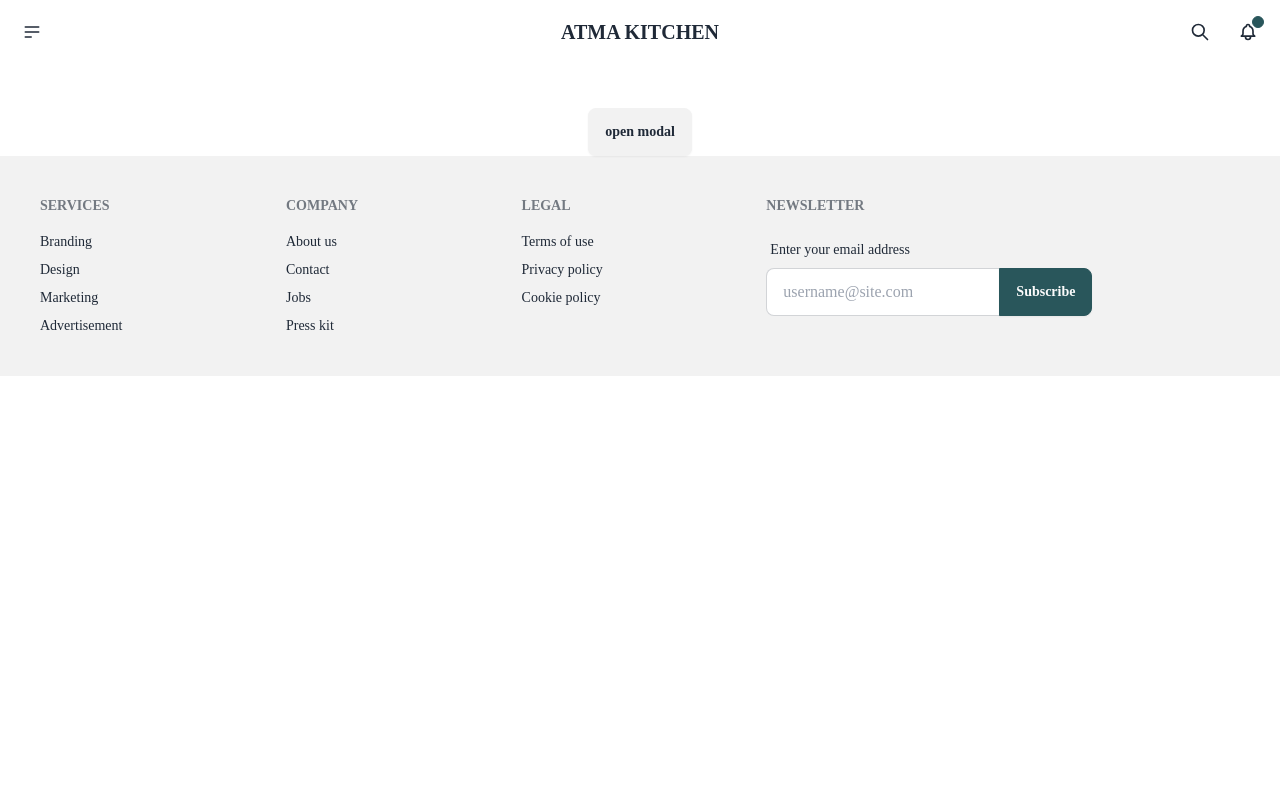
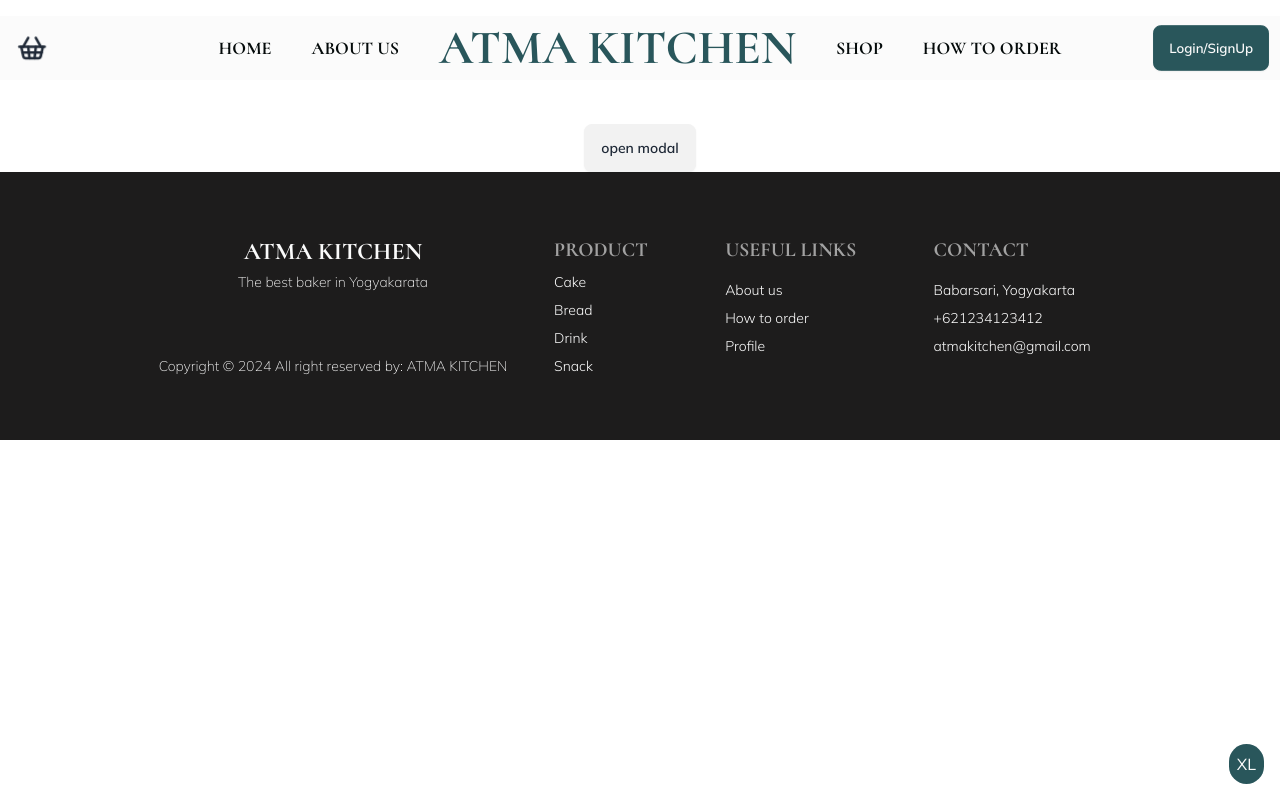
Before and after one commit to Allv16/AtmaBakery, a React (Vite) app: page / in a window 1280 px wide. Built offline with nearby package versions, Linux system fonts and the light colour scheme.

Commit message:
feat(navbar, footer)

```diff
--- a/package.json
+++ b/package.json
@@ -11,6 +11,7 @@
   },
   "dependencies": {
     "axios": "^1.6.8",
+    "lucide-react": "^0.373.0",
     "react": "^18.2.0",
     "react-dom": "^18.2.0",
     "react-router-dom": "^6.22.3",
--- a/src/components/Footer.tsx
+++ b/src/components/Footer.tsx
@@ -1,42 +1,34 @@
 export const Footer = () => {
   return (
-    <footer className="footer p-10 bg-base-200 text-base-content">
-      <nav>
-        <h6 className="footer-title">Services</h6>
-        <a className="link link-hover">Branding</a>
-        <a className="link link-hover">Design</a>
-        <a className="link link-hover">Marketing</a>
-        <a className="link link-hover">Advertisement</a>
+    <footer className="footer p-10 bg-footer text-white font-sans px-4 xl:px-32 py-16">
+      <nav className="flex flex-col h-full justify-between mx-auto ">
+        <div className="text-center mx-auto">
+          <h5 className="text-2xl font-serif font-bold">ATMA KITCHEN</h5>
+          <p className="font-extralight mt-1">The best baker in Yogyakarata</p>
+        </div>
+        <p className="font-extralight mt-3">
+          Copyright &copy; 2024 All right reserved by: ATMA KITCHEN
+        </p>
       </nav>
-      <nav>
-        <h6 className="footer-title">Company</h6>
-        <a className="link link-hover">About us</a>
-        <a className="link link-hover">Contact</a>
-        <a className="link link-hover">Jobs</a>
-        <a className="link link-hover">Press kit</a>
+      <nav className="flex flex-col gap-2">
+        <h6 className="footer-title font-serif text-xl my-0">Product</h6>
+        <a className="link link-hover font-light">Cake</a>
+        <a className="link link-hover font-light">Bread</a>
+        <a className="link link-hover font-light">Drink</a>
+        <a className="link link-hover font-light">Snack</a>
       </nav>
-      <nav>
-        <h6 className="footer-title">Legal</h6>
-        <a className="link link-hover">Terms of use</a>
-        <a className="link link-hover">Privacy policy</a>
-        <a className="link link-hover">Cookie policy</a>
+      <nav className="flex flex-col gap-2">
+        <h6 className="footer-title font-serif text-xl">Useful Links</h6>
+        <a className="link link-hover font-light">About us</a>
+        <a className="link link-hover font-light">How to order</a>
+        <a className="link link-hover font-light">Profile</a>
       </nav>
-      <form>
-        <h6 className="footer-title">Newsletter</h6>
-        <fieldset className="form-control w-80">
-          <label className="label">
-            <span className="label-text">Enter your email address</span>
-          </label>
-          <div className="join">
-            <input
-              type="text"
-              placeholder="username@site.com"
-              className="input input-bordered join-item"
-            />
-            <button className="btn btn-primary join-item">Subscribe</button>
-          </div>
-        </fieldset>
-      </form>
+      <nav className="flex flex-col gap-2">
+        <h6 className="footer-title font-serif text-xl">Contact</h6>
+        <a className="link link-hover font-light">Babarsari, Yogyakarta</a>
+        <a className="link link-hover font-light">+621234123412</a>
+        <a className="link link-hover font-light">atmakitchen@gmail.com</a>
+      </nav>
     </footer>
   );
 };
--- /dev/null
+++ b/src/components/Indicator.tsx
@@ -0,0 +1,42 @@
+import { useState, useEffect } from "react";
+
+export default function Indicator() {
+  const [sizeText, setSizeText] = useState("");
+
+  useEffect(() => {
+    const handleResize = () => {
+      const width = window.innerWidth;
+
+      // Determine the size text based on the screen width
+      if (width < 640) {
+        setSizeText("xs");
+      } else if (width < 768) {
+        setSizeText("sm");
+      } else if (width < 1024) {
+        setSizeText("md");
+      } else if (width < 1280) {
+        setSizeText("lg");
+      } else if (width < 1536) {
+        setSizeText("xl");
+      } else {
+        setSizeText("2xl");
+      }
+    };
+
+    handleResize();
+
+    window.addEventListener("resize", handleResize);
+
+    return () => {
+      window.removeEventListener("resize", handleResize);
+    };
+  }, []);
+
+  return (
+    !import.meta.env.PROD && (
+      <div className="bottom-4 right-4 rounded-full bg-primary p-2 text-white fixed z-50">
+        {sizeText.toUpperCase()}
+      </div>
+    )
+  );
+}
--- a/src/components/Navbar.tsx
+++ b/src/components/Navbar.tsx
@@ -1,23 +1,12 @@
+import { ShoppingBasket, Menu } from "lucide-react";
+
 export function Navbar() {
   return (
-    <div className="navbar bg-base-100">
+    <div className="navbar bg-white my-4 font-serif">
       <div className="navbar-start">
-        <div className="dropdown">
+        <div className="dropdown lg:block hidden">
           <div tabIndex={0} role="button" className="btn btn-ghost btn-circle">
-            <svg
-              xmlns="http://www.w3.org/2000/svg"
-              className="h-5 w-5"
-              fill="none"
-              viewBox="0 0 24 24"
-              stroke="currentColor"
-            >
-              <path
-                strokeLinecap="round"
-                strokeLinejoin="round"
-                strokeWidth="2"
-                d="M4 6h16M4 12h16M4 18h7"
-              />
-            </svg>
+            <ShoppingBasket size={32} />
           </div>
           <ul
             tabIndex={0}
@@ -34,45 +23,43 @@ export function Navbar() {
             </li>
           </ul>
         </div>
+        <div className="dropdown lg:hidden">
+          <div tabIndex={0} role="button" className="btn btn-ghost btn-circle">
+            <Menu size={20} />
+          </div>
+          <ul
+            tabIndex={0}
+            className="menu menu-sm dropdown-content mt-3 z-[1] p-2 shadow bg-base-100 rounded-box w-52 font-sans"
+          >
+            <li>
+              <a>Homepage</a>
+            </li>
+            <li>
+              <a>Portfolio</a>
+            </li>
+            <li>
+              <a>About</a>
+            </li>
+          </ul>
+        </div>
       </div>
-      <div className="navbar-center">
-        <a className="btn btn-ghost text-xl">ATMA KITCHEN</a>
+      <div className="navbar-center gap-10">
+        <a className="text-lg font-bold text-black hidden lg:block">HOME</a>
+        <a className="text-lg font-bold text-black hidden lg:block">ABOUT US</a>
+        <h1 className="text-4xl lg:text-5xl font-bold text-primary ">
+          ATMA KITCHEN
+        </h1>
+        <a className="text-lg font-bold text-black hidden lg:block">SHOP</a>
+        <a className="text-lg font-bold text-black hidden lg:block">
+          HOW TO ORDER
+        </a>
       </div>
       <div className="navbar-end">
-        <button className="btn btn-ghost btn-circle">
-          <svg
-            xmlns="http://www.w3.org/2000/svg"
-            className="h-5 w-5"
-            fill="none"
-            viewBox="0 0 24 24"
-            stroke="currentColor"
-          >
-            <path
-              strokeLinecap="round"
-              strokeLinejoin="round"
-              strokeWidth="2"
-              d="M21 21l-6-6m2-5a7 7 0 11-14 0 7 7 0 0114 0z"
-            />
-          </svg>
+        <button className="btn btn-primary font-sans hidden lg:block">
+          Login/SignUp
         </button>
-        <button className="btn btn-ghost btn-circle">
-          <div className="indicator">
-            <svg
-              xmlns="http://www.w3.org/2000/svg"
-              className="h-5 w-5"
-              fill="none"
-              viewBox="0 0 24 24"
-              stroke="currentColor"
-            >
-              <path
-                strokeLinecap="round"
-                strokeLinejoin="round"
-                strokeWidth="2"
-                d="M15 17h5l-1.405-1.405A2.032 2.032 0 0118 14.158V11a6.002 6.002 0 00-4-5.659V5a2 2 0 10-4 0v.341C7.67 6.165 6 8.388 6 11v3.159c0 .538-.214 1.055-.595 1.436L4 17h5m6 0v1a3 3 0 11-6 0v-1m6 0H9"
-              />
-            </svg>
-            <span className="badge badge-xs badge-primary indicator-item"></span>
-          </div>
+        <button className="btn btn-sm btn-primary font-sans lg:hidden text-xs">
+          Login/SignUp
         </button>
       </div>
     </div>
--- a/src/components/Wrapper.tsx
+++ b/src/components/Wrapper.tsx
@@ -1,13 +1,17 @@
 import { ReactNode } from "react";
 import { Navbar } from "./Navbar";
 import { Footer } from "./Footer";
+import Indicator from "./Indicator";
 
 export const NavWrapper = ({ children }: { children: ReactNode }) => {
   return (
-    <div className="max-w-7xl mx-auto font-mulish">
-      <Navbar />
-      {children}
+    <>
+      <div className="max-w-7xl mx-auto font-mulish">
+        <Navbar />
+        {children}
+      </div>
       <Footer />
-    </div>
+      <Indicator />
+    </>
   );
 };
--- a/src/index.css
+++ b/src/index.css
@@ -1,20 +1,5 @@
+@import url("https://fonts.googleapis.com/css2?family=Cormorant:ital,wght@0,300..700;1,300..700&family=Mulish:ital,wght@0,200..1000;1,200..1000&display=swap");
+
 @tailwind base;
 @tailwind components;
 @tailwind utilities;
-
-@layer base {
-  @font-face {
-    font-family: "Cormorant";
-    font-style: normal;
-    font-weight: 400;
-    font-display: swap;
-    src: url("/assets/fonts/Cormorant.ttf") format("ttf");
-  }
-  @font-face {
-    font-family: "Mulish";
-    font-style: normal;
-    font-weight: 400;
-    font-display: swap;
-    src: url("/assets/fonts/Mulish.ttf") format("ttf");
-  }
-}
--- a/src/pages/customer/about/About.tsx
+++ b/src/pages/customer/about/About.tsx
@@ -5,9 +5,19 @@ import { toast } from "sonner";
 export default function About() {
   return (
     <NavWrapper>
-      <div>About</div>
+      <div className="font-serif">About</div>
       {toast.error("This is an error toast")}
-      <button className="btn btn-primary">alvian</button>
+      <details className="dropdown">
+        <summary className="m-1 btn">open or close</summary>
+        <ul className="p-2 shadow menu dropdown-content z-[1] bg-base-100 rounded-box w-52">
+          <li>
+            <a>Item 1</a>
+          </li>
+          <li>
+            <a>Item 2</a>
+          </li>
+        </ul>
+      </details>
     </NavWrapper>
   );
 }
--- a/tailwind.config.js
+++ b/tailwind.config.js
@@ -2,14 +2,6 @@
 export default {
   content: ["./index.html", "./src/**/*.{js,ts,jsx,tsx}"],
   theme: {
-    fontFamily: {
-      cormorant: ["Cormorant"],
-      mulish: ["Mulish"],
-    },
-    colors: {
-      black: "#040A0A",
-      white: "#FBFBFB",
-    },
     extend: {
       colors: {
         primary: "#29565B",
@@ -18,6 +10,13 @@ export default {
         secondary: "#B69231",
         "secondary-dark": "#634E16",
         "secondary-light": "#F5F1E4",
+        black: "#040A0A",
+        white: "#FBFBFB",
+        footer: "#1D1C1C",
+      },
+      fontFamily: {
+        serif: ["Cormorant", "serif"],
+        sans: ["Mulish", "sans-serif"],
       },
     },
   },
```
Also changed, not shown: 1 other file (tests, documents, lock files or other folders).
